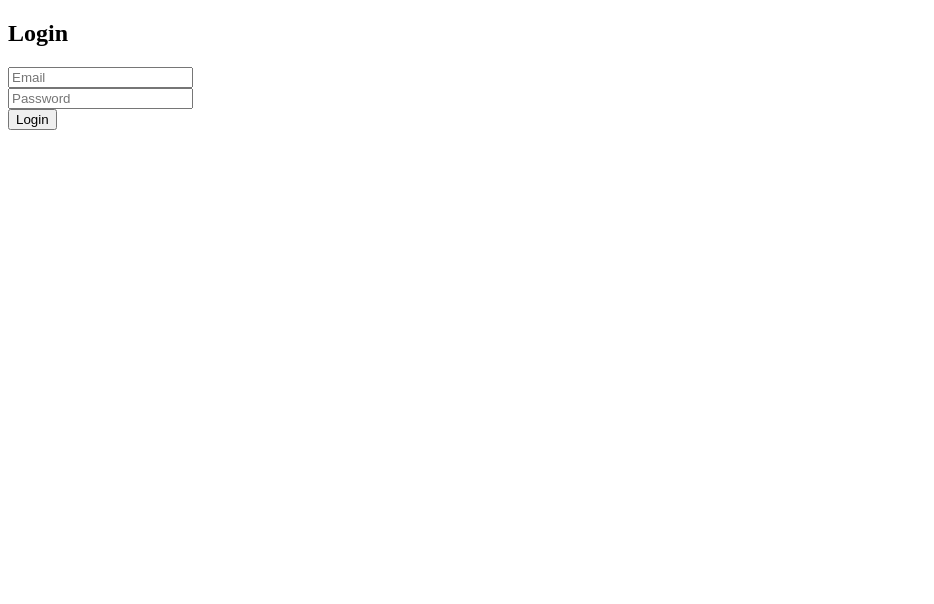
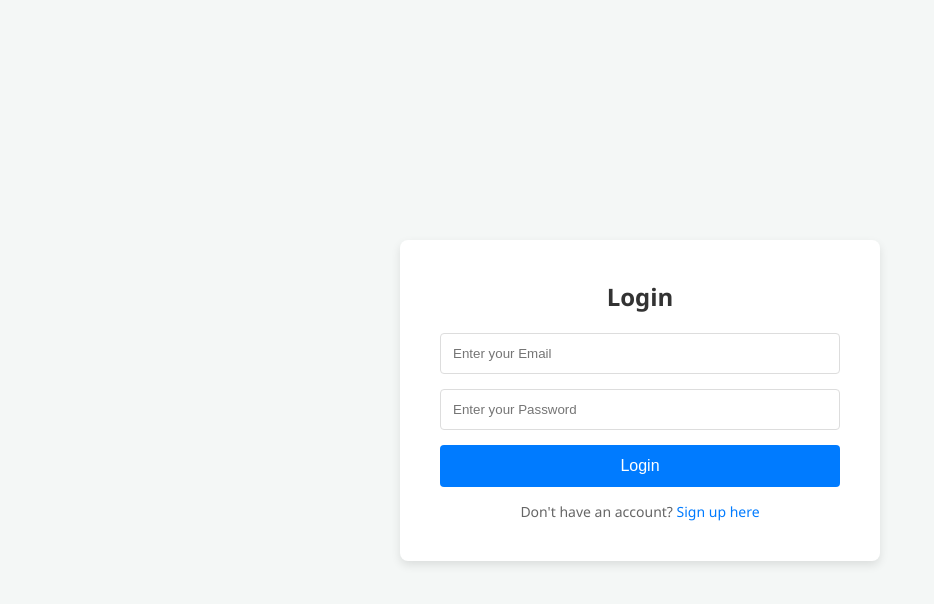
Before and after one commit to turzokhan715-source/auto, a Flask app: page /login in a window 1280 px wide. Shown: the top 604 px of the page, without its empty margins (0-934 px from the left). Run offline with Flask 3, Linux system fonts and the light colour scheme.

Commit message:
Update login.html

```diff
--- a/templates/login.html
+++ b/templates/login.html
@@ -1,11 +1,92 @@
 <!DOCTYPE html>
-<html>
+<html lang="en">
+<head>
+    <meta charset="UTF-8">
+    <meta name="viewport" content="width=device-width, initial-scale=1.0">
+    <title>Login - Automation Dashboard</title>
+    <style>
+        /* পেজের সাধারণ ডিজাইন */
+        body {
+            font-family: 'Segoe UI', Tahoma, Geneva, Verdana, sans-serif;
+            background-color: #f4f7f6;
+            margin: 0;
+            padding: 0;
+            display: flex;
+            justify-content: center; /* মাঝখানে আনার জন্য */
+            align-items: center;     /* মাঝখানে আনার জন্য */
+            height: 100vh;           /* পুরো স্ক্রিন জুড়ে */
+        }
+
+        /* লগইন বক্সের ডিজাইন */
+        .login-container {
+            background-color: #ffffff;
+            padding: 40px;
+            border-radius: 8px;
+            box-shadow: 0 4px 10px rgba(0,0,0,0.1);
+            width: 100%;
+            max-width: 400px;
+            text-align: center;
+        }
+
+        .login-container h2 {
+            margin-top: 0;
+            color: #333333;
+            margin-bottom: 20px;
+        }
+
+        /* ইনপুট ফিল্ডের ডিজাইন */
+        .login-container input {
+            width: 100%;
+            padding: 12px;
+            margin-bottom: 15px;
+            border: 1px solid #ddd;
+            border-radius: 4px;
+            box-sizing: border-box; /* প্যাডিং যাতে সাইজ না বাড়ায় */
+        }
+
+        /* বাটনের ডিজাইন */
+        .login-container button {
+            width: 100%;
+            padding: 12px;
+            background-color: #007bff;
+            border: none;
+            border-radius: 4px;
+            color: white;
+            font-size: 16px;
+            cursor: pointer;
+            transition: background-color 0.3s;
+        }
+
+        .login-container button:hover {
+            background-color: #0056b3;
+        }
+
+        /* সাইনআপ লিঙ্কের ডিজাইন */
+        .signup-link {
+            margin-top: 15px;
+            font-size: 14px;
+            color: #666;
+        }
+
+        .signup-link a {
+            color: #007bff;
+            text-decoration: none;
+        }
+    </style>
+</head>
 <body>
+
+<div class="login-container">
     <h2>Login</h2>
     <form method="POST">
-        <input type="email" name="email" placeholder="Email" required><br>
-        <input type="password" name="password" placeholder="Password" required><br>
+        <input type="email" name="email" placeholder="Enter your Email" required>
+        <input type="password" name="password" placeholder="Enter your Password" required>
         <button type="submit">Login</button>
     </form>
+    <div class="signup-link">
+        Don't have an account? <a href="/signup">Sign up here</a>
+    </div>
+</div>
+
 </body>
 </html>
```
